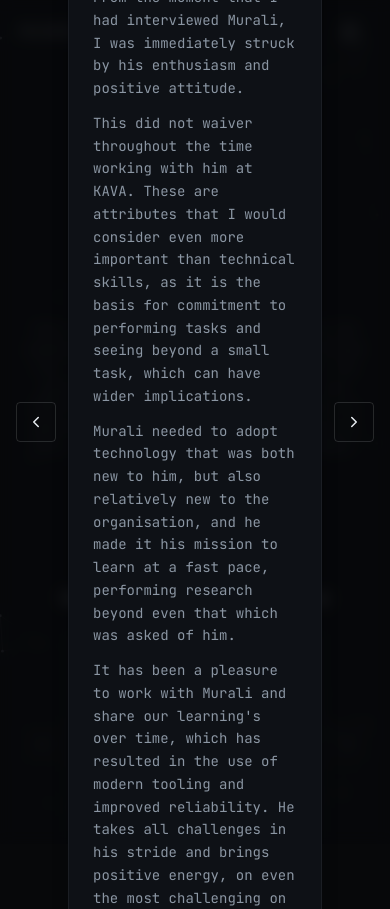
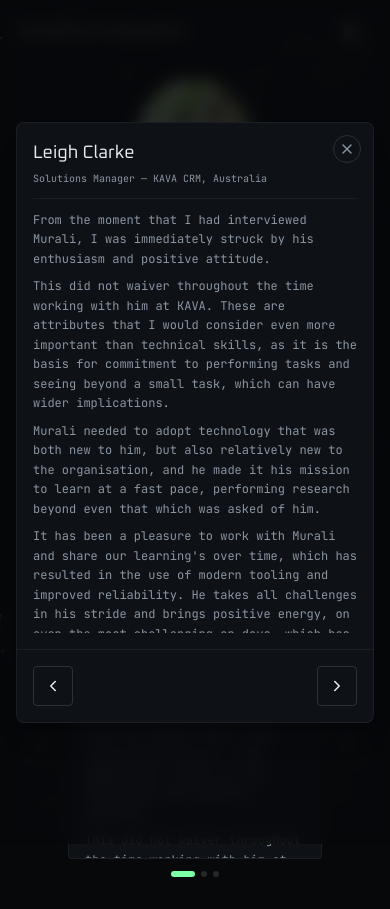
Before and after one commit to murali-vivek/my-portfolio, a Next.js app: page / in a window 390 px wide. Both pictures are taken after a click on the button 195 px from the left and 743 px from the top of the page. Built offline with nearby package versions, Linux system fonts and the light colour scheme.

Commit message:
Improved mobile responsiveness.

```diff
--- a/src/components/home/Testimonials.tsx
+++ b/src/components/home/Testimonials.tsx
@@ -92,61 +92,88 @@ export function Testimonials() {
           onClick={closeDialog}
         >
           <div
-            className="flex w-full max-w-4xl items-center gap-3 sm:gap-4"
+            className="flex w-full max-w-4xl flex-col sm:flex-row items-center gap-3 sm:gap-4"
             onClick={(e) => e.stopPropagation()}
           >
-            <button
-              type="button"
-              className="inline-flex size-10 shrink-0 items-center justify-center rounded-sm border border-line-strong text-foreground hover:bg-surface-2 transition-colors"
-              aria-label="Previous testimonial"
-              onClick={(e) => {
-                e.stopPropagation();
-                goPrevious();
-              }}
-            >
-              <ChevronLeft size={18} />
-            </button>
-
-            <div className="relative min-w-0 flex-1 bg-surface border border-line rounded-lg shadow-xl">
+            <div className="relative min-w-0 flex-1 w-full bg-surface border border-line rounded-lg shadow-xl">
               <button
                 type="button"
-                className="absolute top-4 right-4 inline-flex size-8 items-center justify-center rounded-full border border-line-strong text-muted hover:text-foreground hover:bg-surface-2 transition-colors"
+                className="absolute top-3 right-3 sm:top-4 sm:right-4 inline-flex size-7 sm:size-8 items-center justify-center rounded-full border border-line-strong text-muted hover:text-foreground hover:bg-surface-2 transition-colors z-10"
                 aria-label="Close dialog"
                 onClick={closeDialog}
               >
                 <X size={16} />
               </button>
 
-              <div className="p-6">
-                <div className="border-b border-line pb-4 mb-4">
-                  <h3 className="font-display text-xl text-foreground sm:text-2xl">
+              <div className="p-4 sm:p-6">
+                <div className="border-b border-line pb-3 sm:pb-4 mb-3 sm:mb-4">
+                  <h3 className="font-display text-lg sm:text-xl lg:text-2xl text-foreground pr-8">
                     {item.name}
                   </h3>
-                  <p className="mt-1 font-mono text-xs text-muted">
+                  <p className="mt-1 font-mono text-[10px] sm:text-xs text-muted">
                     {item.role} — {item.company}
                   </p>
                 </div>
-                <div className="text-sm leading-relaxed text-muted">
+                <div className="text-xs sm:text-sm leading-relaxed text-muted max-h-[50vh] sm:max-h-none overflow-y-auto">
                   {item.quote.split('\n\n').map((paragraph, index) => (
-                    <p key={index} className={index > 0 ? 'mt-3' : ''}>
+                    <p key={index} className={index > 0 ? 'mt-2 sm:mt-3' : ''}>
                       {paragraph}
                     </p>
                   ))}
                 </div>
               </div>
+
+              <div className="flex items-center justify-between p-4 sm:hidden border-t border-line">
+                <button
+                  type="button"
+                  className="inline-flex size-10 items-center justify-center rounded-sm border border-line-strong text-foreground hover:bg-surface-2 transition-colors"
+                  aria-label="Previous testimonial"
+                  onClick={(e) => {
+                    e.stopPropagation();
+                    goPrevious();
+                  }}
+                >
+                  <ChevronLeft size={18} />
+                </button>
+                <button
+                  type="button"
+                  className="inline-flex size-10 items-center justify-center rounded-sm border border-line-strong text-foreground hover:bg-surface-2 transition-colors"
+                  aria-label="Next testimonial"
+                  onClick={(e) => {
+                    e.stopPropagation();
+                    goNext();
+                  }}
+                >
+                  <ChevronRight size={18} />
+                </button>
+              </div>
             </div>
 
-            <button
-              type="button"
-              className="inline-flex size-10 shrink-0 items-center justify-center rounded-sm border border-line-strong text-foreground hover:bg-surface-2 transition-colors"
-              aria-label="Next testimonial"
-              onClick={(e) => {
-                e.stopPropagation();
-                goNext();
-              }}
-            >
-              <ChevronRight size={18} />
-            </button>
+            <div className="hidden sm:flex items-center gap-3">
+              <button
+                type="button"
+                className="inline-flex size-10 shrink-0 items-center justify-center rounded-sm border border-line-strong text-foreground hover:bg-surface-2 transition-colors"
+                aria-label="Previous testimonial"
+                onClick={(e) => {
+                  e.stopPropagation();
+                  goPrevious();
+                }}
+              >
+                <ChevronLeft size={18} />
+              </button>
+
+              <button
+                type="button"
+                className="inline-flex size-10 shrink-0 items-center justify-center rounded-sm border border-line-strong text-foreground hover:bg-surface-2 transition-colors"
+                aria-label="Next testimonial"
+                onClick={(e) => {
+                  e.stopPropagation();
+                  goNext();
+                }}
+              >
+                <ChevronRight size={18} />
+              </button>
+            </div>
           </div>
         </div>
       )}
```
